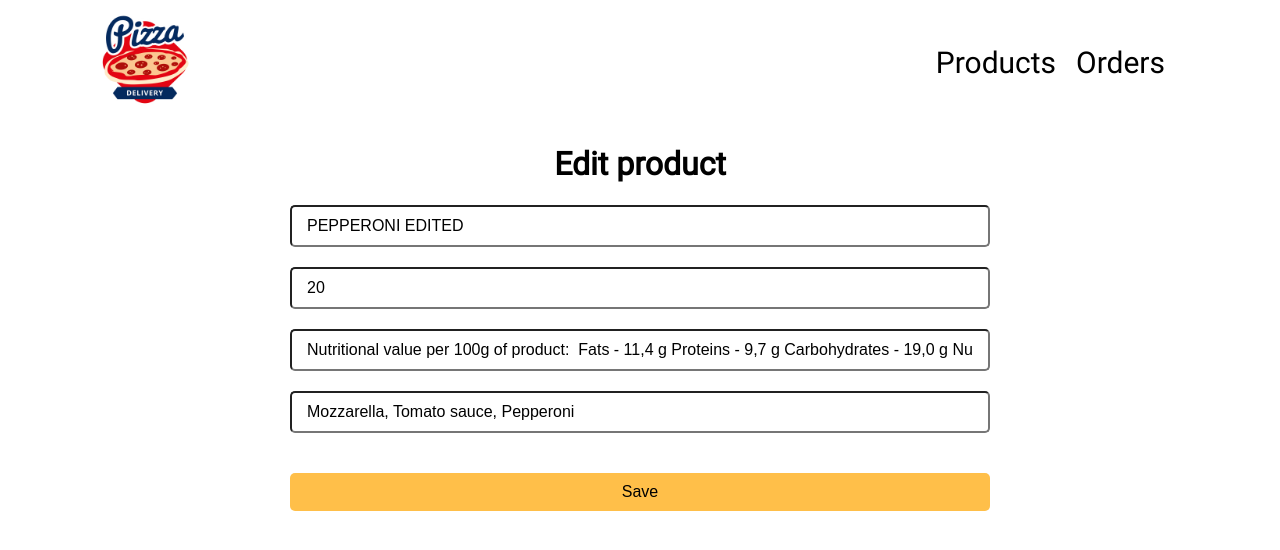
After one commit to zakhar-rokishchuk/Flask-educational-project, a Flask app: page /admin/product/1/edit in a window 1280 px wide. The commit adds this page. Shown: the top 550 px of the page. Run offline with Flask 2, Linux system fonts and the light colour scheme.

Commit message:
added edit product

```diff
--- a/app.py
+++ b/app.py
@@ -166,6 +166,27 @@ def admin_products():
     return render_template('products.html', items=PRODUCTS)
 
 
+@app.route('/admin/product/<int:product_id>/edit')
+def product_edit_page(product_id):
+    product = next(product for product in PRODUCTS if product['id'] == product_id)
+    return render_template('product.html', product=product)
+
+
+@app.route('/admin/product/<int:product_id>/save', methods=['POST'])
+def product_save(product_id):
+    if request.method == "POST":
+        session.modified = True
+        product = next(product for product in PRODUCTS if product['id'] == product_id)
+            # for product in products_list:
+        product['name'] = request.form["name"]
+        product['price'] = int(request.form["price"])
+        product['description'] = request.form["description"]
+        product['short_description'] = request.form["short_description"]
+
+
+    return redirect("/admin/products")
+
+
 @app.route('/admin/products/<int:product_id>/display', methods=['POST'])
 def change_display(product_id):
     if request.method == "POST":
--- a/orders.json
+++ b/orders.json
@@ -1 +1 @@
-[{"name": "1", "adress": "2", "phone": "3", "payment_method": "Cash", "items": [{"description": "Nutritional value per 100g of product: Fats - 11,4 g Proteins - 9,7 g Carbohydrates - 19,0 g Nutritional value - 217,0 ccal", "display": "On", "id": 1, "img_src": "pepperoni.jpeg", "name": "PEPPERONI", "price": 20, "quantity": 2, "short_description": "Mozzarella, Tomato sauce, Pepperoni"}, {"description": "Nutritional value per 100g of product: Fats - 13,4 g Proteins - 12,0 g Carbohydrates - 18,8 g Nutritional value - 244,0 ccal", "display": "On", "id": 2, "img_src": "margarita.jpeg", "name": "MARGARITA<3", "price": 16, "quantity": 2, "short_description": "Mozzarella, Tomato sauce"}], "status": "To do", "id": 1}]
+[{"name": "1", "adress": "2", "phone": "3", "payment_method": "Cash", "items": [{"description": "Nutritional value per 100g of product: Fats - 11,4 g Proteins - 9,7 g Carbohydrates - 19,0 g Nutritional value - 217,0 ccal", "display": "On", "id": 1, "img_src": "pepperoni.jpeg", "name": "PEPPERONI", "price": 20, "quantity": 2, "short_description": "Mozzarella, Tomato sauce, Pepperoni"}, {"description": "Nutritional value per 100g of product: Fats - 13,4 g Proteins - 12,0 g Carbohydrates - 18,8 g Nutritional value - 244,0 ccal", "display": "On", "id": 2, "img_src": "margarita.jpeg", "name": "MARGARITA<3", "price": 16, "quantity": 2, "short_description": "Mozzarella, Tomato sauce"}], "status": "To do", "id": 1}, {"name": "Margarita S", "adress": "Minsk, Bratskaya 4, 91", "phone": "+375 33 314 3426", "payment_method": "Cash", "items": [{"description": "Nutritional value per 100g of product:  Fats - 11,4 g Proteins - 9,7 g Carbohydrates - 19,0 g Nutritional value - 217,0 ccal", "display": "On", "id": 1, "img_src": "pepperoni.jpeg", "name": "PEPPERONI EDITED", "price": 20, "quantity": 2, "short_description": "Mozzarella, Tomato sauce, Pepperoni"}], "status": "To do", "id": 2}]
--- a/static/css/admin_style.css
+++ b/static/css/admin_style.css
@@ -41,6 +41,8 @@
 
 table {
     width: 100%;
+    margin-top: 50px;
+    margin-bottom: 50px;
 }
 
 th {
--- a/static/css/style.css
+++ b/static/css/style.css
@@ -106,10 +106,10 @@ li a:hover {
 
 .add-product-btn {
     padding: 5px 15px;
-    border-radius: 10px;
+    border-radius: 5px;
     border: none;
-    background: #d3d3d3;
-    font-size: 16px;
+    background: #ffbf49;
+    font-size: 18px;
     text-align: center;
 }
 
@@ -162,7 +162,7 @@ li a:hover {
 .cart-list-description {
     font-size: 20px;
     vertical-align: text-top;
-    margin: 20px;
+    margin: 7px;
 }
 
 .cart-list-price {
@@ -180,7 +180,7 @@ li a:hover {
 
 .ordering-btn {
     padding: 5px 15px;
-    border-radius: 10px;
+    border-radius: 5px;
     border: none;
     background: #d3d3d3;
     font-size: 28px;
@@ -222,8 +222,8 @@ li a:hover {
     border: 1px solid orange;
     padding: 5px;
     margin: 5px;
-    border-radius: 10px;
-    background: #ffebc7;
+    border-radius: 5px;
+    background: #fdf1db;
     font-size: 18px;
 }
 
@@ -243,7 +243,7 @@ li a:hover {
     padding: 10px 15px;
     box-sizing: border-box;
     font-size: 16px;
-    border-radius: 10px;
+    border-radius: 5px;
 }
 
 .form-order-button {
@@ -280,3 +280,36 @@ td {
     font-size: 16px;
     margin-left: 10px;
 }
+
+.save-edit-bit {
+    margin-top: 40px;
+}
+
+.product-container {
+    display: flex;
+    justify-content: center;
+    margin-bottom: 150px;
+}
+
+.form-product {
+    max-width: 70%;
+}
+
+.edit-info {
+    display: flex;
+    flex-direction: column;
+    gap: 20px;
+}
+
+.product-input,
+.product-save-button {
+    min-width: 700px;
+    padding: 10px 15px;
+    box-sizing: border-box;
+    font-size: 16px;
+    border-radius: 5px;
+}
+
+.form-order-button {
+    font-size: 28px;
+}
--- /dev/null
+++ b/templates/product.html
@@ -0,0 +1,25 @@
+{% extends 'admin_base.html' %}
+{% block title %}
+Edit {{ product['name'] }}
+{% endblock %}
+{% block body %}
+
+<h1>Edit product</h1>
+<div class="product-container">
+    <form class="form-product" action="/admin/product/{{ product['id'] }}/save" method="post">
+        <div class="edit-info">
+            <input required class="product-input" type="text" name="name" value="{{ product['name'] }}"
+                placeholder="Enter name*">
+            <input required class="product-input" type="text" name="price" value="{{ product['price'] }}"
+                placeholder="Enter price*">
+            <input required class="product-input" type="text" name="description" value="{{ product['description'] }}"
+                placeholder="Enter description*">
+            <input required class="form-order-input" type="text" name="short_description"
+                value="{{ product['short_description'] }}" placeholder="Enter short description*">
+        </div>
+        <button class="product-save-button add-product-btn save-edit-bit" type="submit">
+            Save
+        </button>
+    </form>
+</div>
+{% endblock %}
--- a/templates/products.html
+++ b/templates/products.html
@@ -5,7 +5,7 @@
     {% for item in items %}
     <div class="cart-list-item">
         <div class="cart-list-img">
-            <a href="/item/{{ item['id'] }}">
+            <a href="/admin/product/{{ item['id'] }}/edit">
                 <img src="{{ url_for('static', filename='img/'+item['img_src']) }}" alt="product-img"
                     class="product-img">
             </a>
```
Also changed, not shown: products.json (+1 -1 lines).
